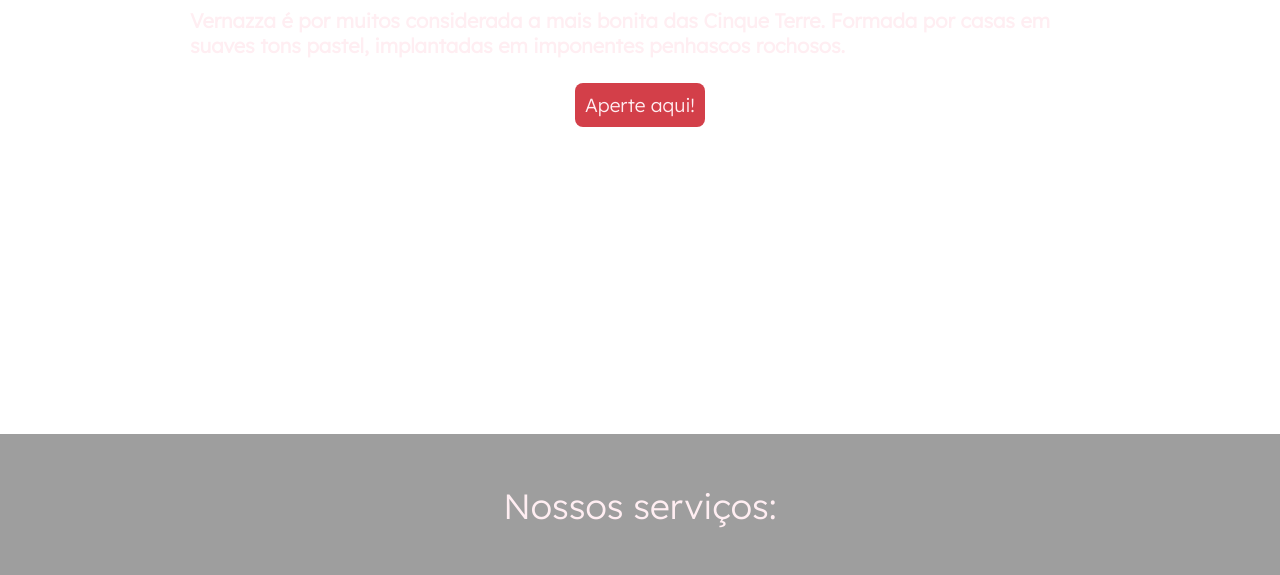
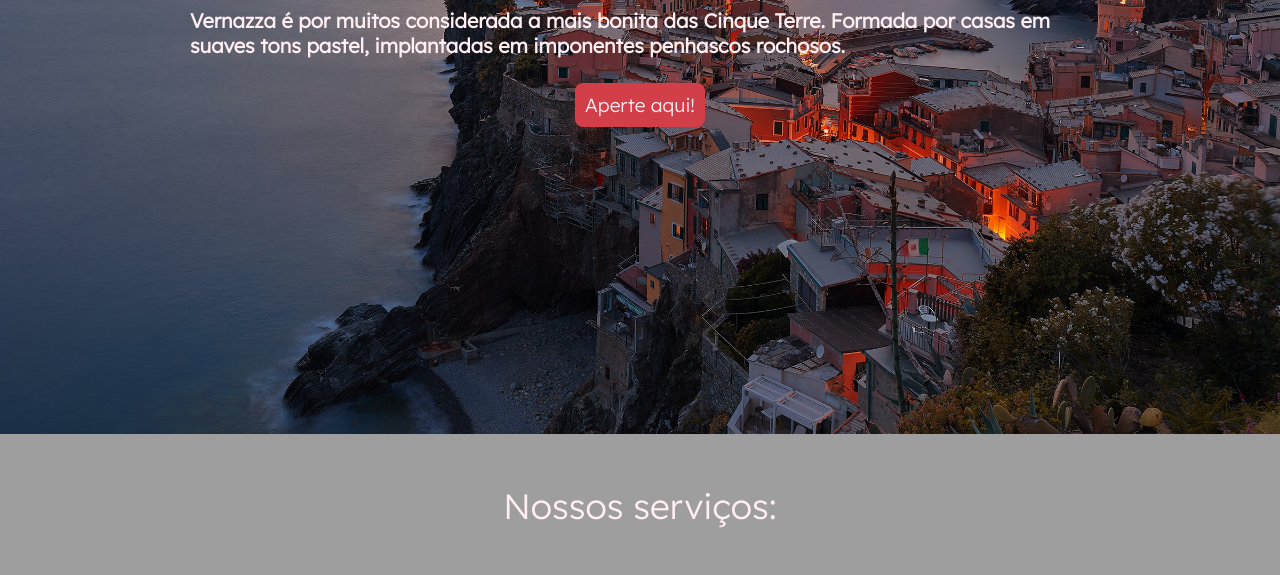
Before and after one commit to JoaoOliveira0605/CocoNutsTravelAgency, a plain HTML site: page index.html in a window 1280 px wide. Shown: the part 366-941 px from the top of the page. Drawn offline with nearby package versions, Linux system fonts and the light colour scheme; the site is published under a folder, as on GitHub Pages, so addresses that start at the root find nothing.

Commit message:
Update index.css

```diff
--- a/index.css
+++ b/index.css
@@ -6,7 +6,7 @@
 
 .header_content {
     height: 100vh;
-    background:no-repeat center/cover url(/assets/cassiano-psomas-yfZYl8_7Cts-unsplash.jpg)
+    background:no-repeat center/cover url(./assets/cassiano-psomas-yfZYl8_7Cts-unsplash.jpg)
 }
 
 .header_logo {
```
